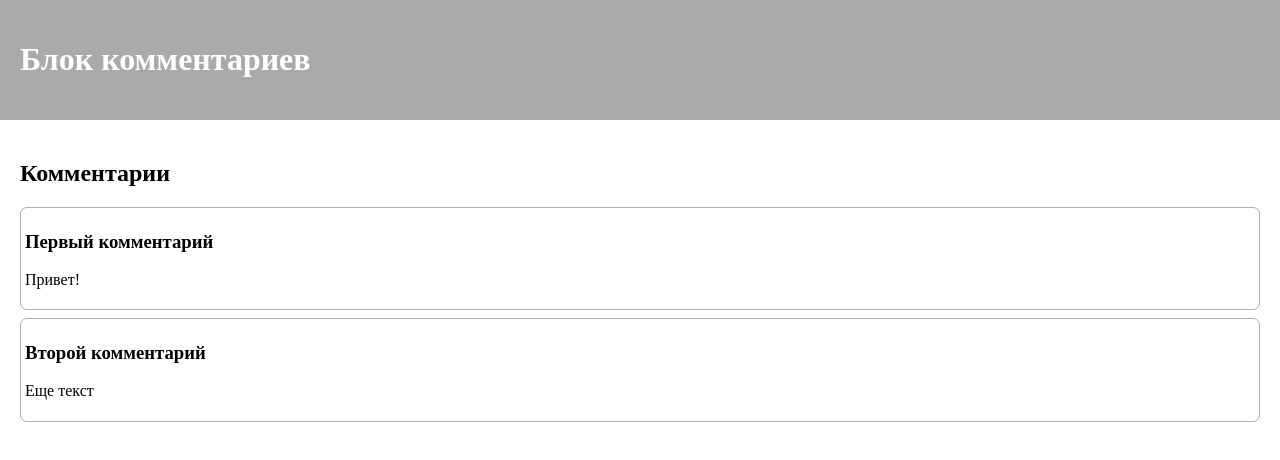
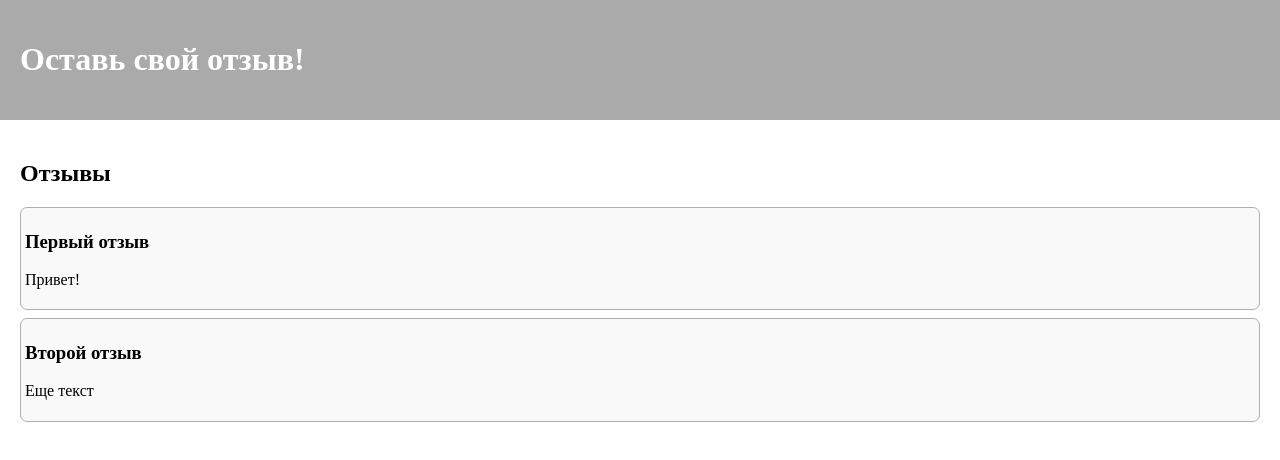
Before and after one commit to alvde-site/posts-redux, a React (Create React App) app: page / in a window 1280 px wide. Shown: the top 460 px of the page. Built offline with nearby package versions, Linux system fonts and the light colour scheme.

Commit message:
feat: Add background to PostsList

```diff
--- a/src/components/Navbar/Navbar.js
+++ b/src/components/Navbar/Navbar.js
@@ -4,7 +4,7 @@ export const Navbar = () => {
   return (
     <nav className="navbar">
       <section>
-        <h1 className="navbar__title">Блок комментариев</h1>
+        <h1 className="navbar__title">Оставь свой отзыв!</h1>
 
         <div className="navbar__content">
           <div className="navbar__links"></div>
--- a/src/components/PostsLIst/PostsList.css
+++ b/src/components/PostsLIst/PostsList.css
@@ -7,4 +7,5 @@
   border: 1px solid rgb(177, 174, 174);
   border-radius: 7px;
   margin-top: 0.5rem;
+  background-color: #f9f9f9;
 }
--- a/src/components/PostsLIst/PostsList.js
+++ b/src/components/PostsLIst/PostsList.js
@@ -11,7 +11,7 @@ export const PostsList = () => {
     ))
 
     return <section className="posts">
-        <h2>Комментарии</h2>
+        <h2>Отзывы</h2>
         {renderedPosts}
     </section>
 }
--- a/src/services/reducers/postsSlice.js
+++ b/src/services/reducers/postsSlice.js
@@ -1,8 +1,8 @@
 import { createSlice } from "@reduxjs/toolkit";
 
 const initialState = [
-  { id: "1", title: "Первый комментарий", content: "Привет!" },
-  { id: "2", title: "Второй комментарий", content: "Еще текст" },
+  { id: "1", title: "Первый отзыв", content: "Привет!" },
+  { id: "2", title: "Второй отзыв", content: "Еще текст" },
 ];
 
 const postsSlice = createSlice({
```
